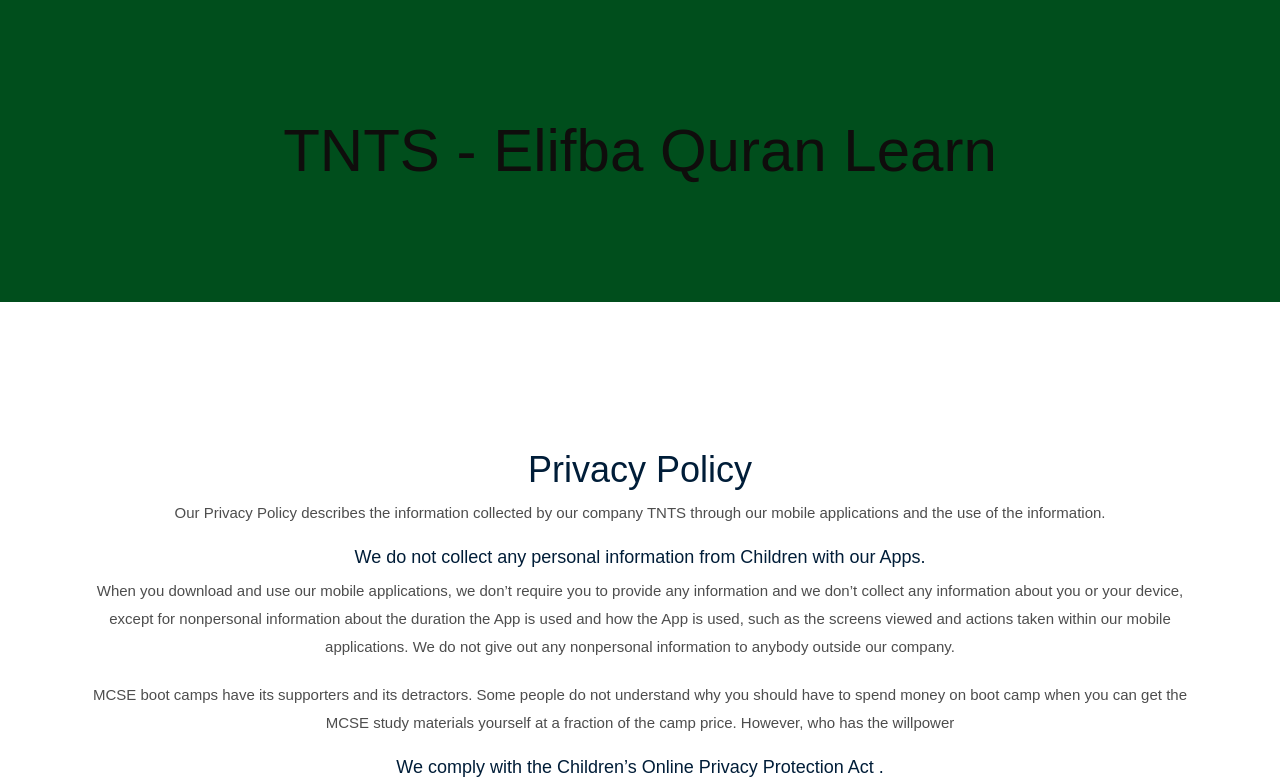
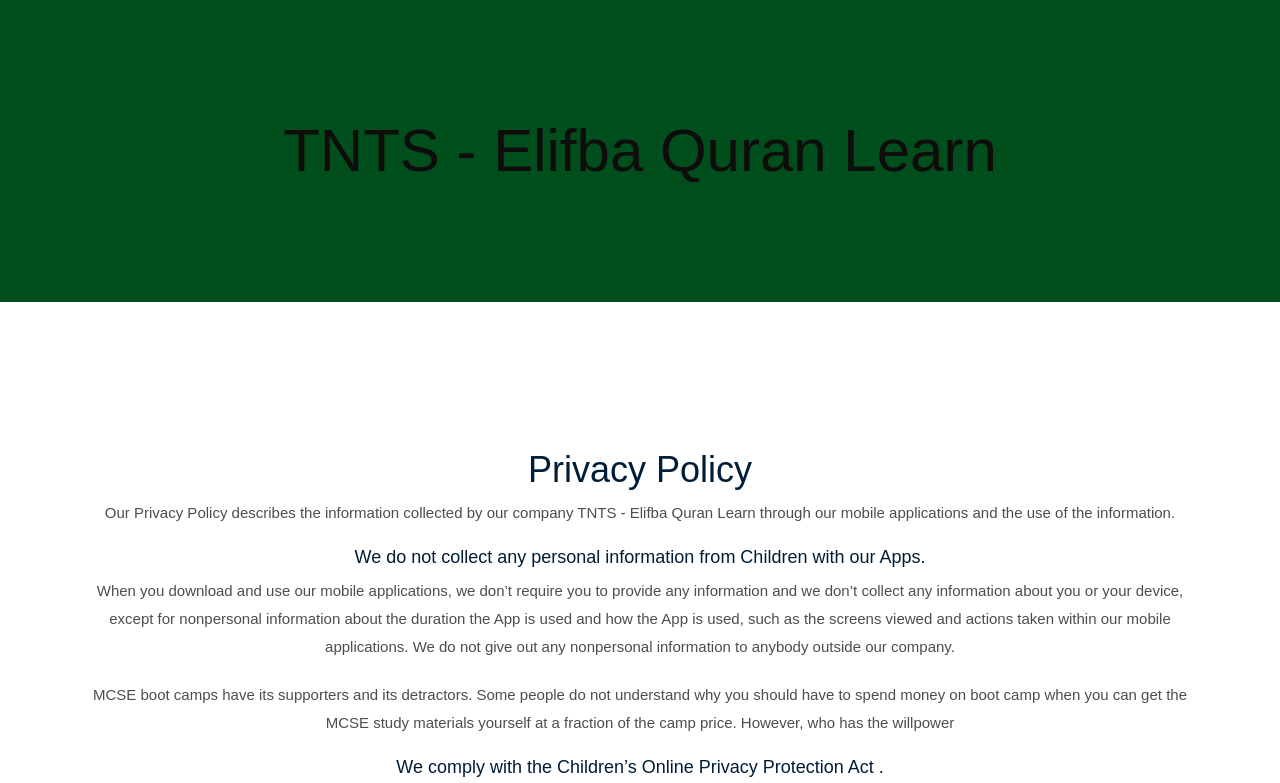
Before and after one commit to otontas11/yagmurtasimacilik.github.io, a plain HTML site: page single-blog.html in a window 1280 px wide. Shown: the top 783 px of the page. Drawn offline with Linux system fonts and the light colour scheme; a script that the page names is missing.

Commit message:
Update single-blog.html

```diff
--- a/single-blog.html
+++ b/single-blog.html
@@ -58,7 +58,7 @@
                   <div class="blog_details text-center">
                      <h1>Privacy Policy
                      </h1>
-                     <p>Our Privacy Policy describes the information collected by our company TNTS  through our mobile applications and the use of the information.</p>
+                     <p>Our Privacy Policy describes the information collected by our company TNTS - Elifba Quran Learn through our mobile applications and the use of the information.</p>
 
                      <h4 class="excert">
                         We do not collect any personal information from Children with our Apps.
```
